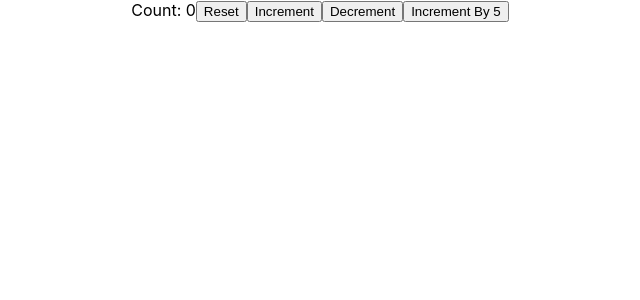
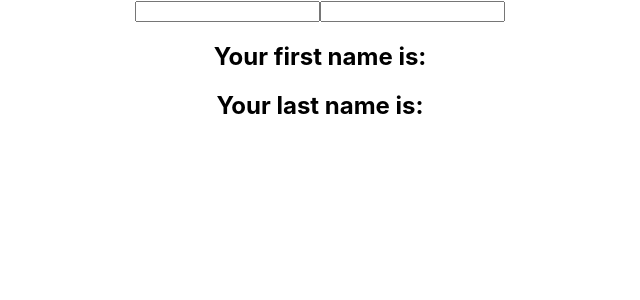
Before and after one commit to ZikaZaki/react-hooks, a React (Create React App) app: page / in a window 1280 px wide. Shown: the top 300 px of the page, without its empty margins (320-960 px from the left). Built offline with nearby package versions, Linux system fonts and the light colour scheme.

Commit message:
added HookCounterThree to App.js

```diff
--- a/src/App.js
+++ b/src/App.js
@@ -2,6 +2,7 @@ import './App.css';
 import ClassCounter from "./components/ClassCounter";
 import ClassCounterTwo from "./components/ClassCounterTwo";
 import HookCounter from "./components/HookCounter";
+import HookCounterThree from "./components/HookCounterThree";
 import HookCounterTwo from "./components/HookCounterTwo";
 
 function App() {
@@ -10,7 +11,8 @@ function App() {
       {/* <ClassCounter /> */}
       {/* <ClassCounterTwo /> */}
       {/* <HookCounter /> */}
-      <HookCounterTwo />
+      {/* <HookCounterTwo /> */}
+      <HookCounterThree />
     </div>
   );
 }
```
